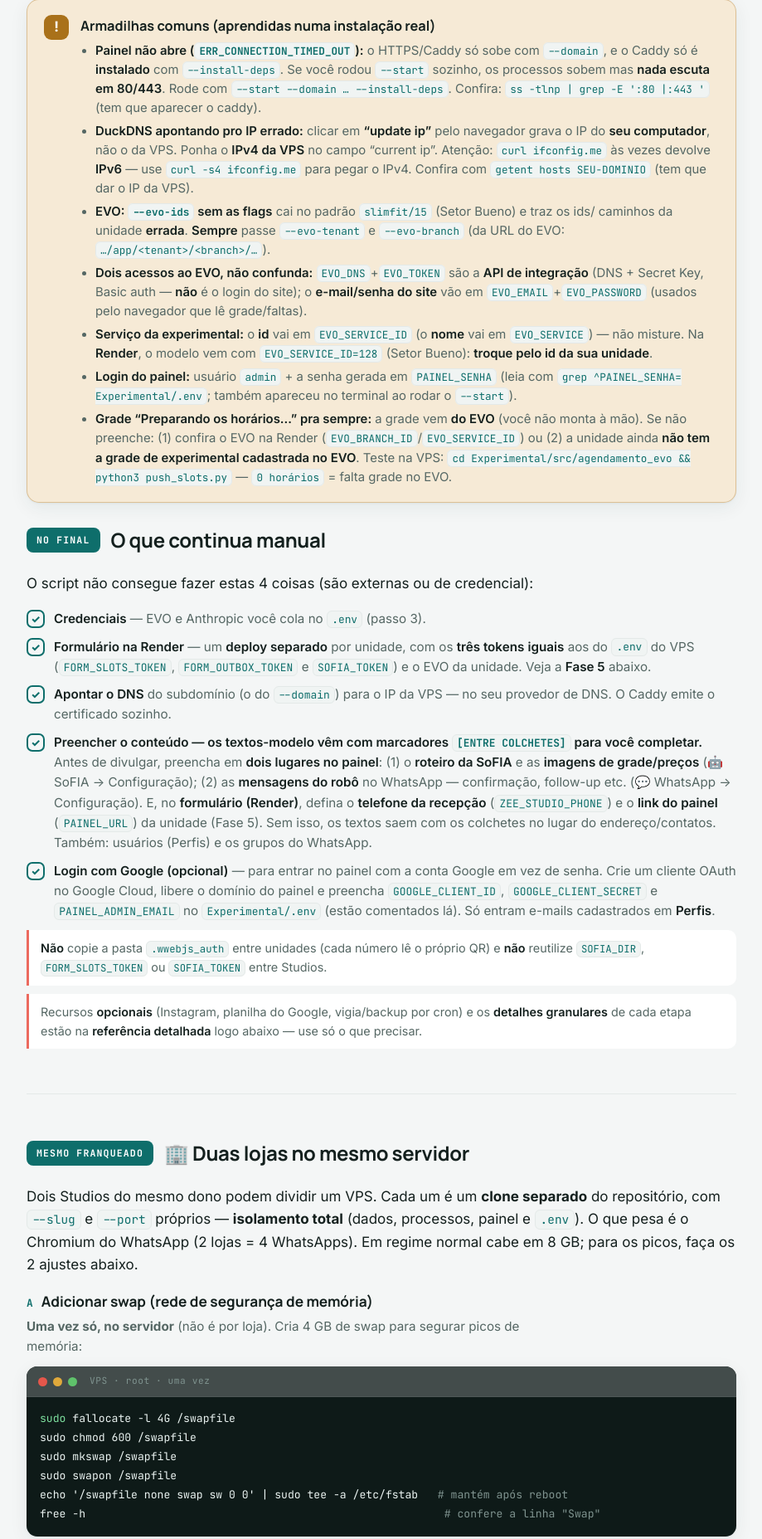
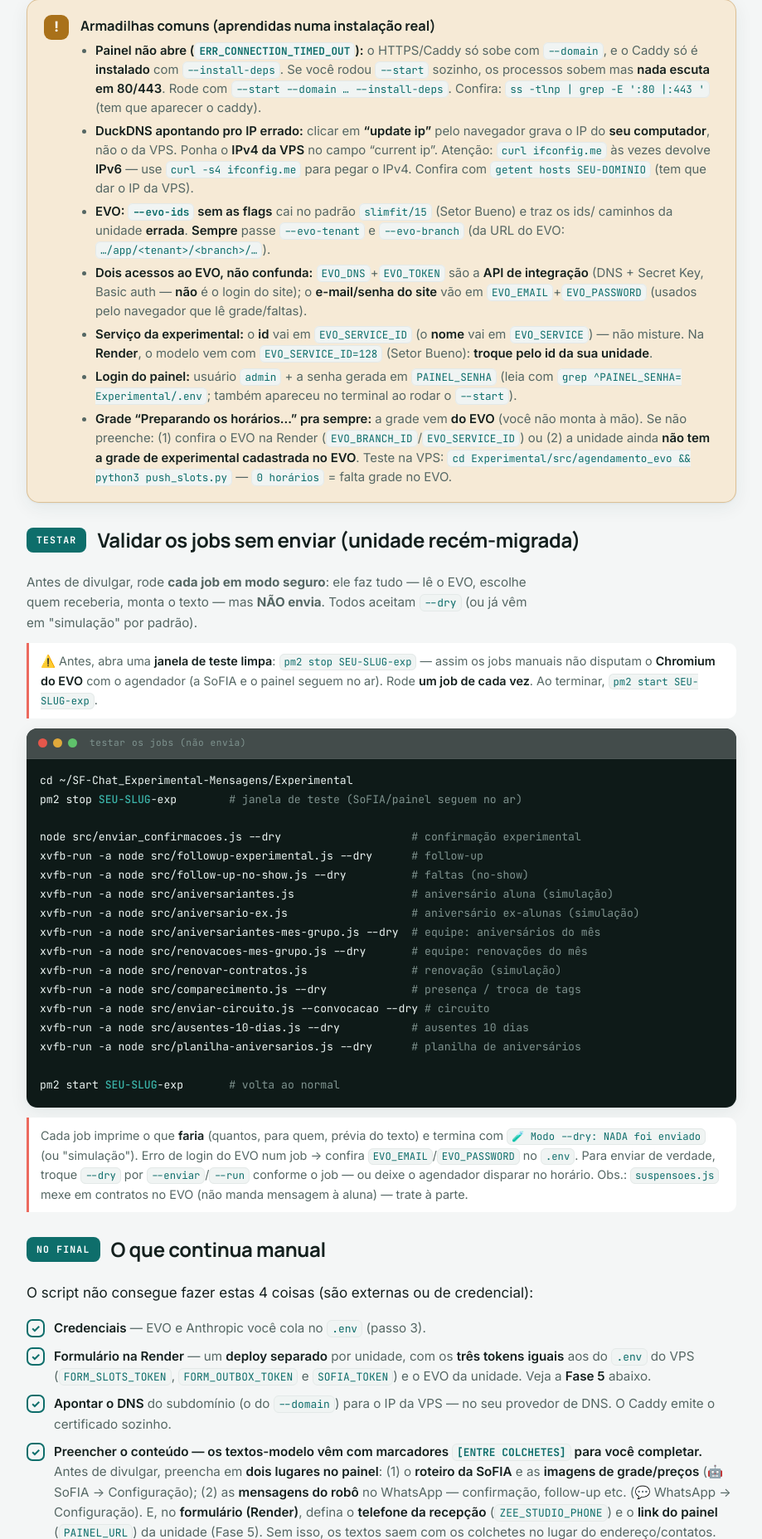
Before and after one commit to rrabadan86/sf-formularioexperimental, a Flask app: page /implantacao in a window 1280 px wide. Shown: the part 3284-5139 px from the top of the page at 83% size, without its empty margins (180-1099 px from the left). Run offline with Flask 3, Linux system fonts and the light colour scheme.

Commit message:
Docs: /implantacao com o playbook de validar os jobs sem enviar
Co-Authored-By: Claude Opus 4.8 <noreply@anthropic.com>
Claude-Session: https://claude.ai/code/session_015TTSt7TGwbyy5y2rhojFLo

```diff
--- a/formulario_web/templates/implantacao.html
+++ b/formulario_web/templates/implantacao.html
@@ -315,6 +315,33 @@ pm2 logs <b>lagosul</b>-sofia  <span class="c"># WhatsApp da SoFIA</span></pre>
           </ul>
         </div>
       </div>
+    </div>
+
+    <div class="phase" style="margin-top:26px"><span class="pn">Testar</span><h2>Validar os jobs sem enviar (unidade recém-migrada)</h2></div>
+    <div class="stepblock">
+      <p>Antes de divulgar, rode <b>cada job em modo seguro</b>: ele faz tudo — lê o EVO, escolhe quem receberia, monta o texto — mas <b>NÃO envia</b>. Todos aceitam <code>--dry</code> (ou já vêm em "simulação" por padrão).</p>
+      <div class="tip">⚠️ Antes, abra uma <b>janela de teste limpa</b>: <code>pm2 stop SEU-SLUG-exp</code> — assim os jobs manuais não disputam o <b>Chromium do EVO</b> com o agendador (a SoFIA e o painel seguem no ar). Rode <b>um job de cada vez</b>. Ao terminar, <code>pm2 start SEU-SLUG-exp</code>.</div>
+      <div class="term">
+        <div class="term-bar"><span class="d"></span><span class="d"></span><span class="d"></span><span class="lbl">testar os jobs (não envia)</span></div>
+<pre class="term-body">cd ~/SF-Chat_Experimental-Mensagens/Experimental
+pm2 stop <b>SEU-SLUG</b>-exp        <span class="c"># janela de teste (SoFIA/painel seguem no ar)</span>
+
+node src/enviar_confirmacoes.js --dry                    <span class="c"># confirmação experimental</span>
+xvfb-run -a node src/followup-experimental.js --dry      <span class="c"># follow-up</span>
+xvfb-run -a node src/follow-up-no-show.js --dry          <span class="c"># faltas (no-show)</span>
+xvfb-run -a node src/aniversariantes.js                  <span class="c"># aniversário aluna (simulação)</span>
+xvfb-run -a node src/aniversario-ex.js                   <span class="c"># aniversário ex-alunas (simulação)</span>
+xvfb-run -a node src/aniversariantes-mes-grupo.js --dry  <span class="c"># equipe: aniversários do mês</span>
+xvfb-run -a node src/renovacoes-mes-grupo.js --dry       <span class="c"># equipe: renovações do mês</span>
+xvfb-run -a node src/renovar-contratos.js                <span class="c"># renovação (simulação)</span>
+xvfb-run -a node src/comparecimento.js --dry             <span class="c"># presença / troca de tags</span>
+xvfb-run -a node src/enviar-circuito.js --convocacao --dry <span class="c"># circuito</span>
+xvfb-run -a node src/ausentes-10-dias.js --dry           <span class="c"># ausentes 10 dias</span>
+xvfb-run -a node src/planilha-aniversarios.js --dry      <span class="c"># planilha de aniversários</span>
+
+pm2 start <b>SEU-SLUG</b>-exp       <span class="c"># volta ao normal</span></pre>
+      </div>
+      <div class="tip">Cada job imprime o que <b>faria</b> (quantos, para quem, prévia do texto) e termina com <code>🧪 Modo --dry: NADA foi enviado</code> (ou "simulação"). Erro de login do EVO num job → confira <code>EVO_EMAIL</code>/<code>EVO_PASSWORD</code> no <code>.env</code>. Para enviar de verdade, troque <code>--dry</code> por <code>--enviar</code>/<code>--run</code> conforme o job — ou deixe o agendador disparar no horário. Obs.: <code>suspensoes.js</code> mexe em contratos no EVO (não manda mensagem à aluna) — trate à parte.</div>
     </div>
 
     <div class="phase" style="margin-top:26px"><span class="pn">No final</span><h2>O que continua manual</h2></div>
```
